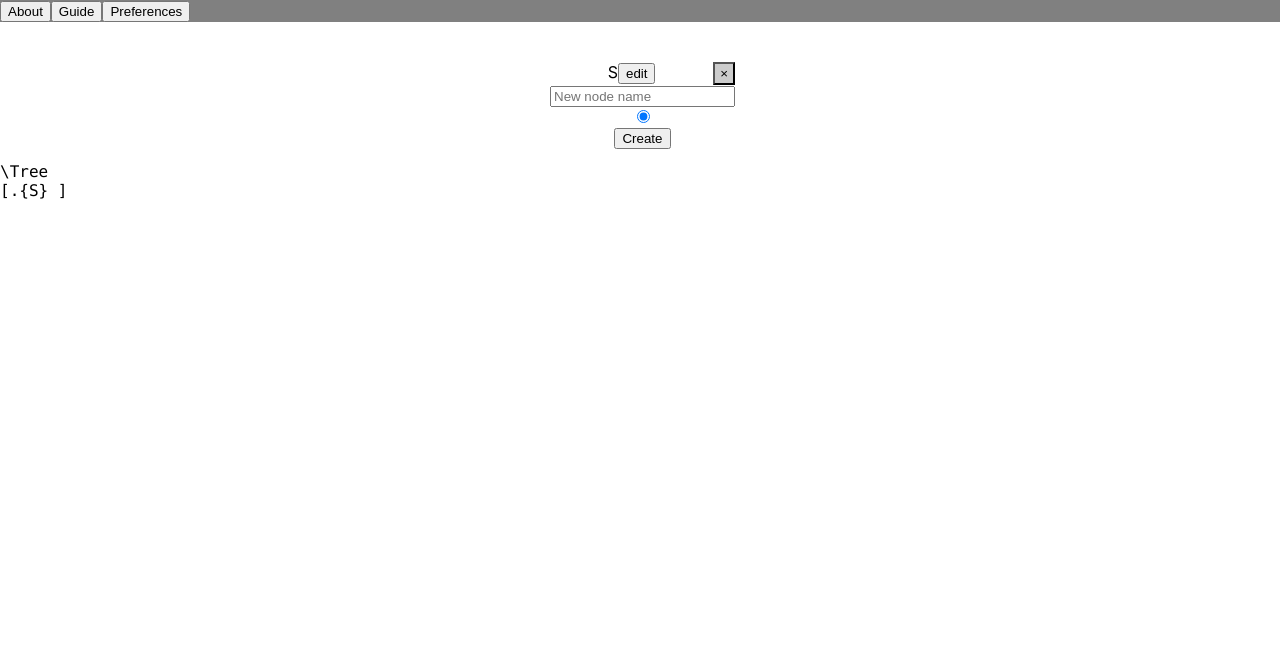
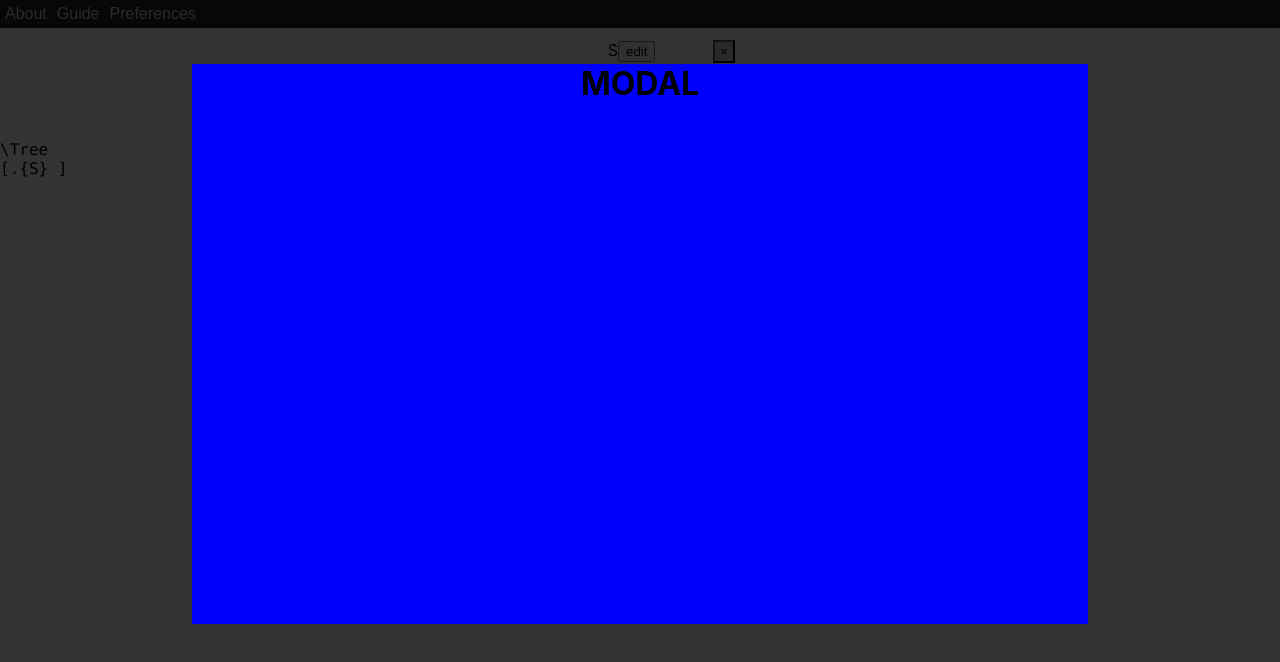
Before and after one commit to holdenout/tree2tex, a React (Create React App) app: page / in a window 1280 px wide. Both pictures are taken after a click on the button "About". Shown: the top 662 px of the page. Built offline with nearby package versions, Linux system fonts and the light colour scheme.

Commit message:
Improved nav bar styling and added modal

```diff
--- a/src/NavBar.css
+++ b/src/NavBar.css
@@ -1,4 +1,46 @@
 .navbar {
-  background-color: grey;
-  text-align: left;
+  position: fixed;
+  top: 0;
+  width: 100%;
+  background-color: #212121;
+  padding: 0px;
 }
+
+.navbar button {
+  float: left;
+  padding: 5px;
+  background-color: inherit;
+  color: #d2d2d2;
+  border: none;
+  outline: none;
+  font-size: 16px;
+  cursor: pointer;
+}
+
+.navbar button:hover {
+  background-color: #d2d2d2;
+  color: black;
+}
+
+.modal {
+  position: fixed;
+  left: 0;
+  width: 100%;
+  height: 100%;
+}
+
+.modal-overlay {
+  position: fixed;
+  left: 0;
+  width: 100%;
+  height: 100%;
+  background-color: rgba(0,0,0,0.8);
+}
+
+.modal-content {
+  position: relative;
+  width: 70%;
+  height: 70%;
+  margin: 5% auto;
+  background-color: blue;
+}
--- a/src/NavBar.jsx
+++ b/src/NavBar.jsx
@@ -1,12 +1,26 @@
-import React from "react";
+import React, { useState } from "react";
 import "./NavBar.css";
 
+const Modal = props => {
+  return (
+    <div className="modal">
+      <div className="modal-overlay" onClick={props.close} />
+      <div className="modal-content" onClick={null}>
+        <h1>MODAL</h1>
+      </div>
+    </div>
+  )
+}
+
 export const NavBar = props => {
+  const [displayModal, toggleModal] = useState(false);
+
   return (
     <div className="navbar">
-      <button type="button">About</button>
+      <button type="button" onClick={() => toggleModal(!displayModal)}>About</button>
       <button type="button">Guide</button>
       <button type="button">Preferences</button>
+      {displayModal && <Modal close={() => toggleModal(!displayModal)} />}
     </div>
   );
 };
```
